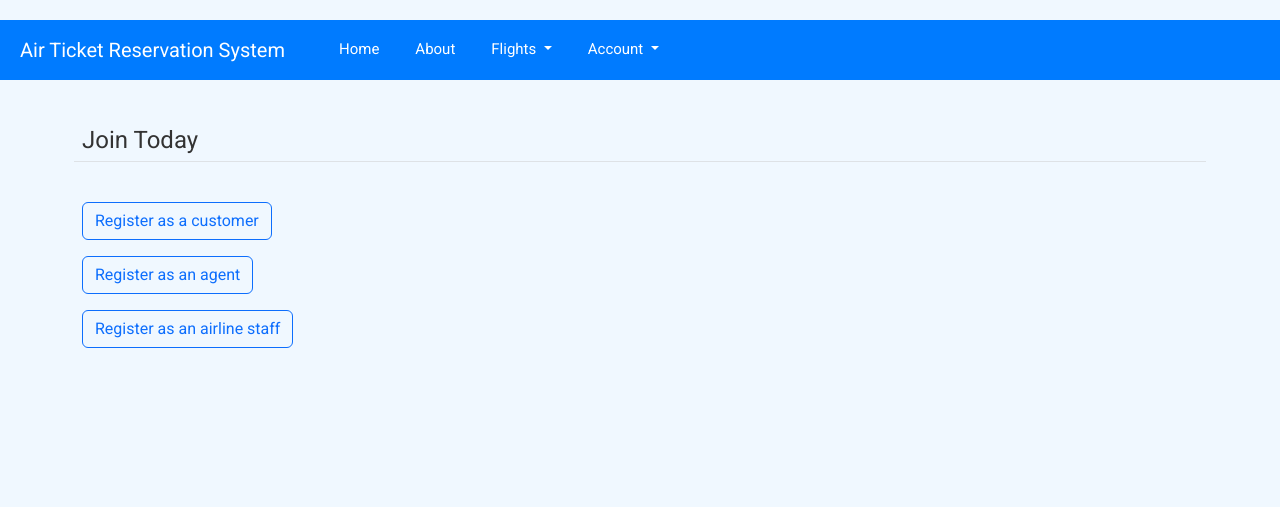
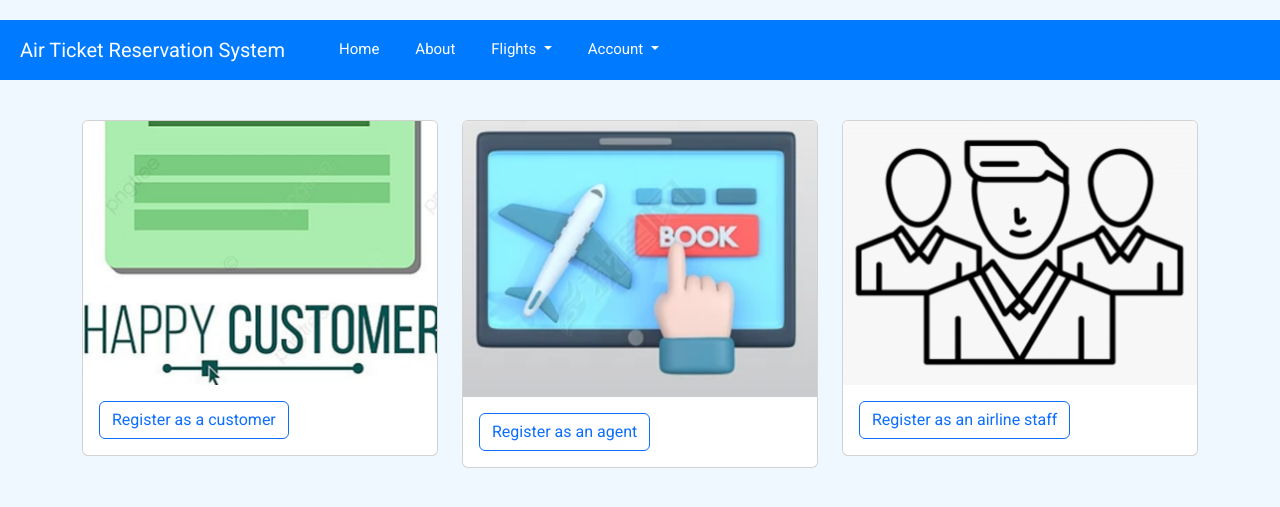
Before and after one commit to Jaacky-Huaang/Databases_Project, a Flask app: page /register in a window 1280 px wide. Shown: the top 507 px of the page. Run offline with Flask 3, Linux system fonts and the light colour scheme; some libraries are stand-ins or nearby versions.

Commit message:
# frontend revise registar

```diff
--- a/reservation/templates/register.html
+++ b/reservation/templates/register.html
@@ -1,19 +1,32 @@
 {% extends "layout.html" %}
 {% block content %}
-    <div class="content-section">
-        <div class="row g-3">
-            <legend class="border-bottom mb-4">Join Today</legend>
-            <div class="col-12">
-                    <a href="{{ url_for('register_customer') }}" class="btn btn-outline-primary">Register as a customer</a>
+    <div class="content">
+        <div class="row">
+            <div class="col-sm-4">
+                <div class="card">
+                    <img src="{{ url_for('static', filename='images/customer.png') }}" class="card-img-top" alt="Card Image 1">
+                    <div class="card-body">
+                        <a href="{{ url_for('register_customer') }}" class="btn btn-outline-primary">Register as a customer</a>
+                    </div>
+                </div>
             </div>
-            <div class="col-12">
-                    <a href="{{ url_for('register_agent') }}" class="btn btn-outline-primary">Register as an agent</a>
+            <div class="col-sm-4">
+                <div class="card">
+                    <img src="{{ url_for('static', filename='images/agent.png') }}" class="card-img-top" alt="Card Image 2">
+                    <div class="card-body">
+                        <a href="{{ url_for('register_agent') }}" class="btn btn-outline-primary">Register as an agent</a>
+                    </div>
+                </div>
             </div>
-            <div class="col-12">
-                    <a href="{{ url_for('register_airline_staff') }}" class="btn btn-outline-primary">Register as an airline staff</a>
+            <div class="col-sm-4">
+                <div class="card">
+                    <img src="{{ url_for('static', filename='images/staff.png') }}" class="card-img-top" alt="Card Image 3">
+                    <div class="card-body">
+                        <a href="{{ url_for('register_airline_staff') }}" class="btn btn-outline-primary">Register as an airline staff</a>
+                    </div>
+                </div>
             </div>
         </div>
-
     </div>
 
 {% endblock %}
```
Also changed, not shown: reservation/static/images/agent.png (added), reservation/static/images/customer.png (added), reservation/static/images/staff.png (added).
